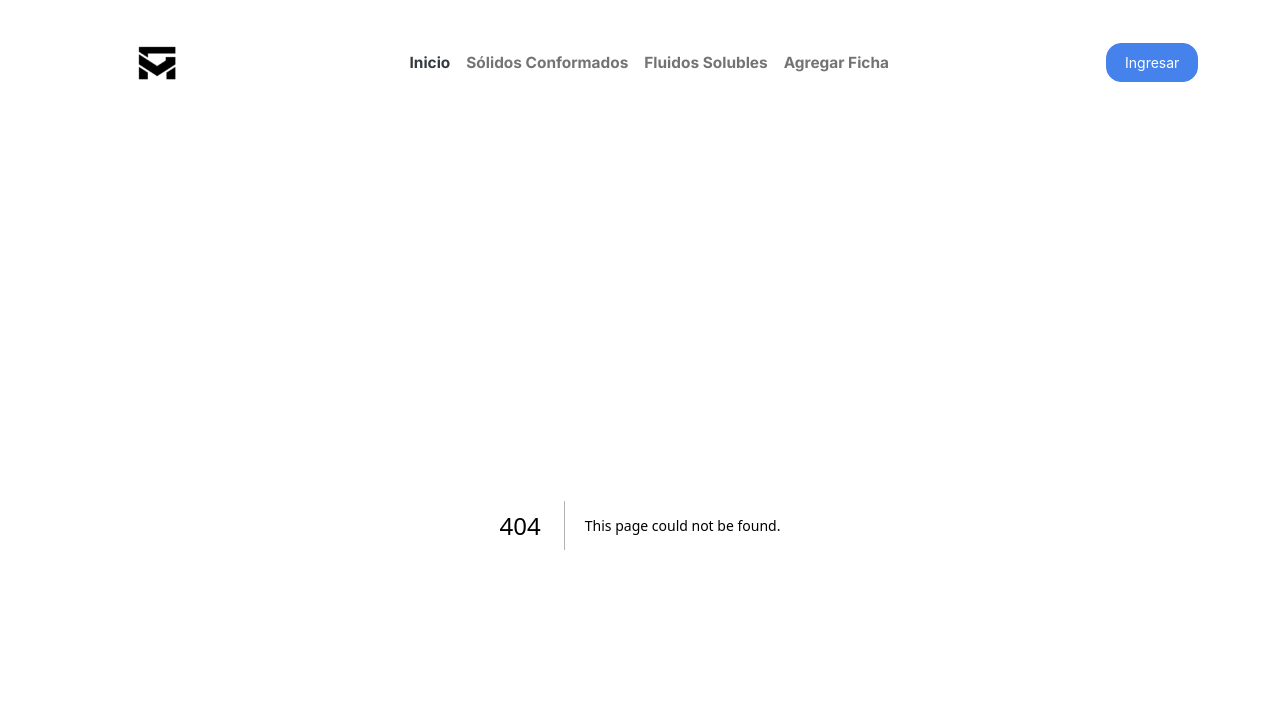
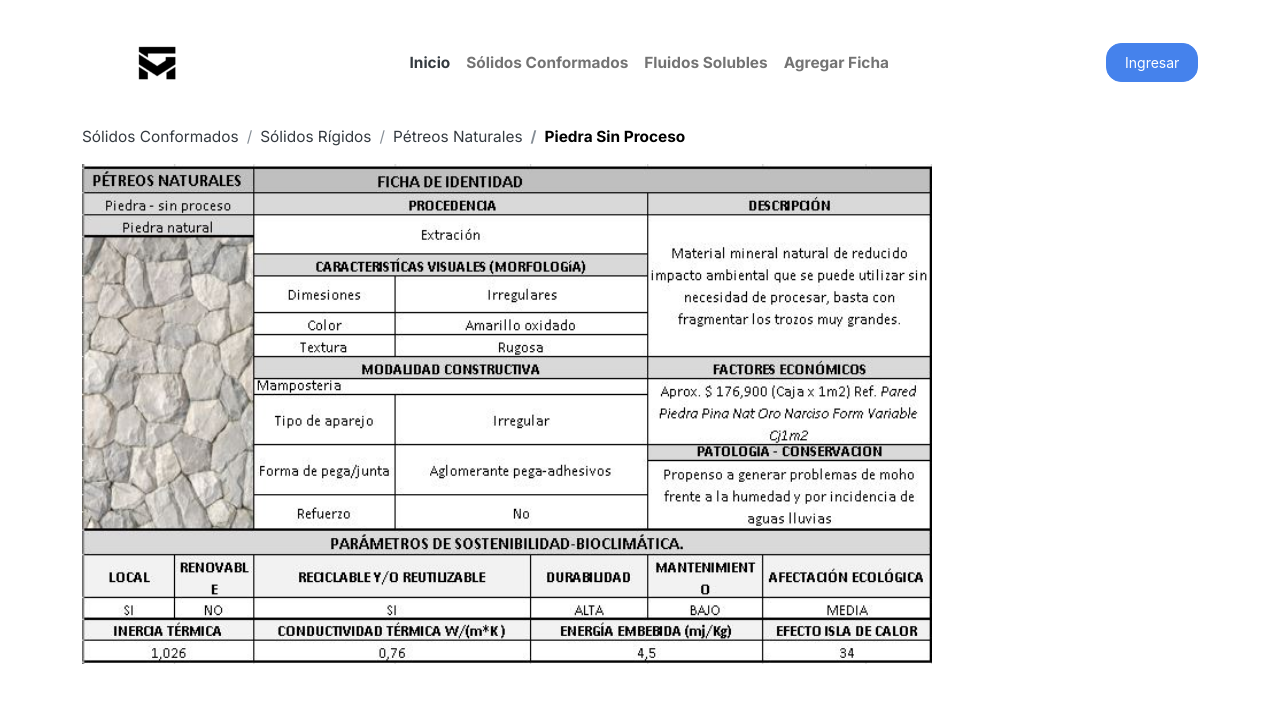
Before and after one commit to BerrioS-Eng/finish-matrix, a Next.js app: page /solidos/rigidos/naturales in a window 1280 px wide. Before the commit this address had no page. Shown: the top 702 px of the page. Built offline with nearby package versions, Linux system fonts and the light colour scheme.

Commit message:
adding identityCard

```diff
--- /dev/null
+++ b/app/solidos/rigidos/naturales/page.tsx
@@ -0,0 +1,25 @@
+import Image from "next/image"
+
+const identityCard = () => {
+  return (
+    <>
+      <div className="container">
+        <div className="row ">
+          <nav aria-label="breadcrumb">
+            <ol className="breadcrumb">
+              <li className="breadcrumb-item" aria-current="page">Sólidos Conformados</li>
+              <li className="breadcrumb-item" aria-current="page">Sólidos Rígidos</li>
+              <li className="breadcrumb-item" aria-current="page">Pétreos Naturales</li>
+              <li className="breadcrumb-item active fw-bolder text-black" aria-current="page">Piedra Sin Proceso</li>
+            </ol>
+          </nav>
+          <div className="col">
+          <Image src="/petreonatural.JPG" alt="petreoNaturalTable" width={850} height={500} className="mb-5" />
+        </div>
+        </div>
+      </div>
+    </>
+  )
+}
+
+export default identityCard
--- a/components/Grade.jsx
+++ b/components/Grade.jsx
@@ -6,6 +6,7 @@
     const router = useRouter()
 
     return (
+        <>
             <div className="container pt-2">
                 <div className="card-group">
 
@@ -24,6 +25,7 @@
 
                 </div>
             </div>
+        </>
     )
 }
 
--- a/tsconfig.json
+++ b/tsconfig.json
@@ -23,6 +23,6 @@
       "@/*": ["./*"]
     }
   },
-  "include": ["next-env.d.ts", "**/*.ts", "**/*.tsx", ".next/types/**/*.ts", "components/Grade.jsx"],
+  "include": ["next-env.d.ts", "**/*.ts", "**/*.tsx", ".next/types/**/*.ts", "components/Grade.jsx", "app/solidos/[rigidos]"],
   "exclude": ["node_modules"]
 }
```
Also changed, not shown: app/solidos/[rigidos]/page.tsx (+15 -1 lines), app/solidos/page.tsx (+1 -6 lines), public/petreonatural.JPG (added). Lines whose indentation alone changed are shown as unchanged.
